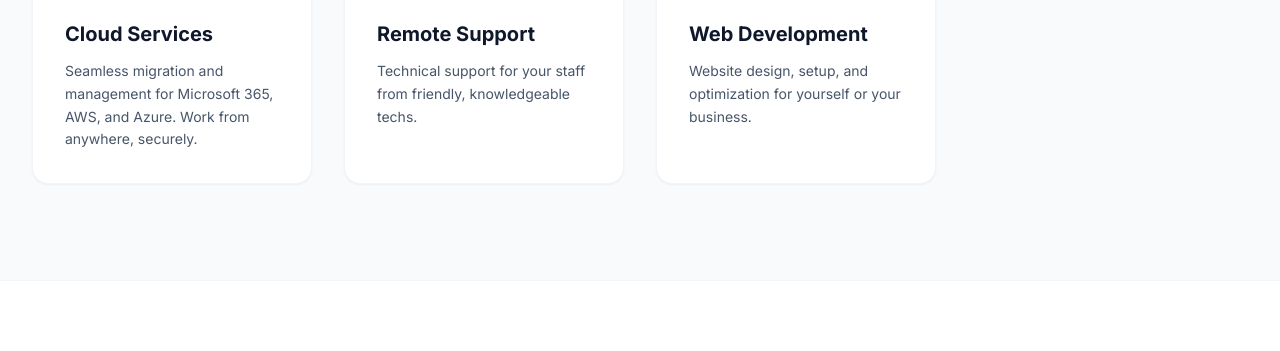
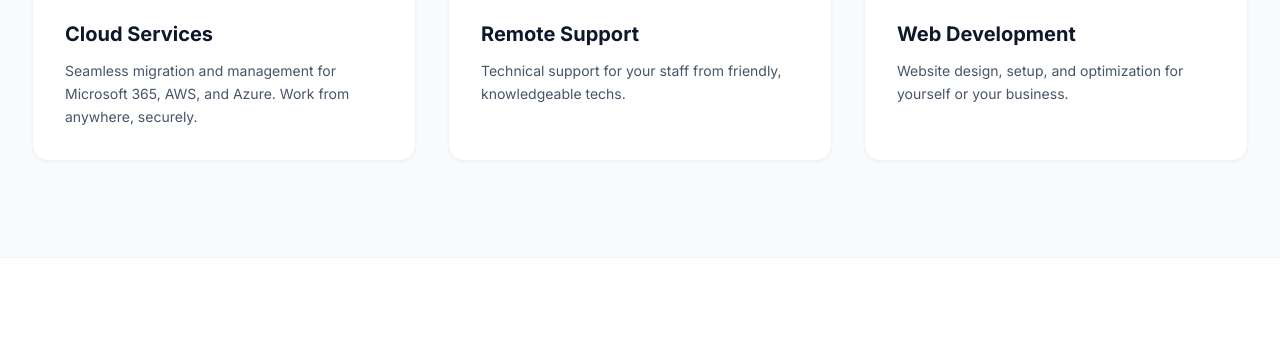
Before and after one commit to then8outdoors/cloudcroft-tech-site, a plain HTML site: page index.html in a window 1280 px wide. Shown: the part 1001-1352 px from the top of the page. Drawn offline with nearby package versions, Linux system fonts and the light colour scheme.

Commit message:
Updated main site
- Removed "Why partnet with us?" section

```diff
--- a/index.html
+++ b/index.html
@@ -122,7 +122,7 @@
                 </p>
             </div>
 
-            <div class="grid grid-cols-1 md:grid-cols-2 lg:grid-cols-4 gap-8">
+            <div class="grid grid-cols-1 md:grid-cols-2 lg:grid-cols-3 gap-8">
                 <!-- Service 1 -->
                 <div class="bg-white rounded-2xl p-8 shadow-sm border border-slate-100 hover:shadow-xl hover:border-brand-accent/30 transition-all duration-300 group">
                     <div class="w-12 h-12 bg-cyan-50 rounded-lg flex items-center justify-center mb-6 group-hover:bg-brand-accent transition-colors duration-300">
@@ -178,8 +178,8 @@
                     <div class="absolute inset-0 bg-gradient-to-br from-cyan-50 to-white rounded-3xl opacity-50"></div>
                     <img src="CTS_logo_metallic_3D.png" alt="Cloudcroft Tech Alternate Logo" class="relative z-10 w-3/4 max-w-sm h-auto drop-shadow-2xl">
                 </div>
-<!--
-                <!-- Content Area -->
+
+                <!-- Content Area
                 <div>
                     <h2 class="text-base text-brand-accent font-semibold tracking-wide uppercase">The Cloudcroft Advantage</h2>
                     <p class="mt-2 text-3xl leading-8 font-bold tracking-tight text-slate-900 sm:text-4xl mb-6">
@@ -190,7 +190,7 @@
                     </p>
 
                     <div class="space-y-8">
-                        <!-- Benefit 1 -->
+                        <!-- Benefit 1
                         <div class="flex">
                             <div class="flex-shrink-0">
                                 <div class="flex items-center justify-center h-12 w-12 rounded-md bg-brand-accent text-white shadow-lg shadow-cyan-500/30">
@@ -205,7 +205,7 @@
                             </div>
                         </div>
 
-                        <!-- Benefit 2 -->
+                        <!-- Benefit 2
                         <div class="flex">
                             <div class="flex-shrink-0">
                                 <div class="flex items-center justify-center h-12 w-12 rounded-md bg-brand-accent text-white shadow-lg shadow-cyan-500/30">
@@ -220,7 +220,7 @@
                             </div>
                         </div>
 
-                        <!-- Benefit 3 -->
+                        <!-- Benefit 3
                         <div class="flex">
                             <div class="flex-shrink-0">
                                 <div class="flex items-center justify-center h-12 w-12 rounded-md bg-brand-accent text-white shadow-lg shadow-cyan-500/30">
```
